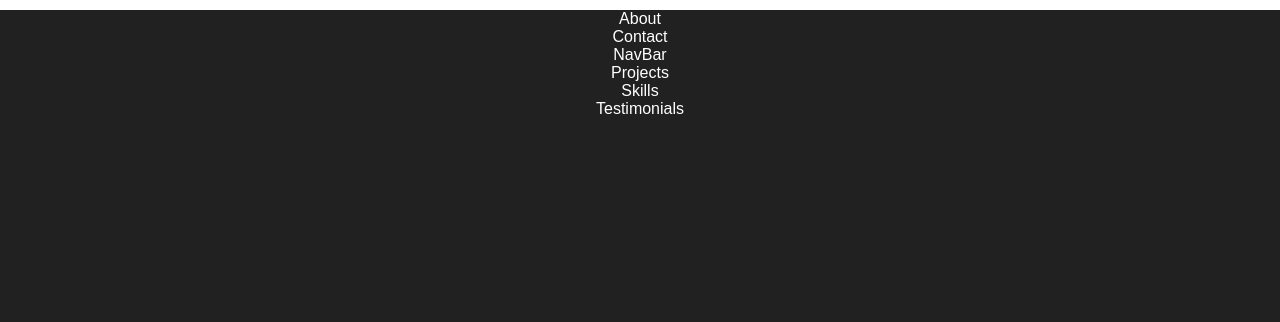
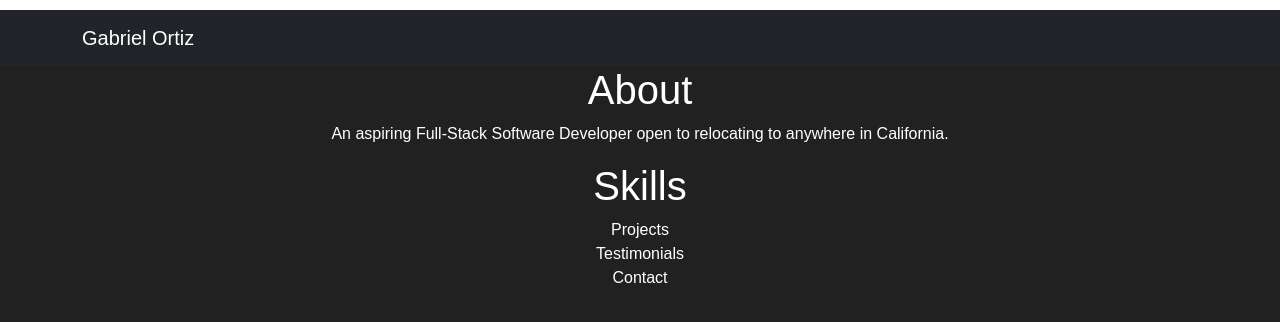
Before and after one commit to gortiz2021/GabrielO-Personal-Portfolio, a React (Create React App) app in the folder portfolio-gabrielv1/: page / in a window 1280 px wide. Shown: the top 322 px of the page. Built offline with nearby package versions, Linux system fonts and the light colour scheme.

Commit message:
Simple Navbar has been added. Logo may be added in the future.

```diff
--- a/portfolio-gabrielv1/package.json
+++ b/portfolio-gabrielv1/package.json
@@ -6,7 +6,9 @@
     "@testing-library/jest-dom": "^5.16.5",
     "@testing-library/react": "^13.4.0",
     "@testing-library/user-event": "^13.5.0",
+    "bootstrap": "^5.2.3",
     "react": "^18.2.0",
+    "react-bootstrap": "^2.7.2",
     "react-dom": "^18.2.0",
     "react-scripts": "5.0.1",
     "web-vitals": "^2.1.4"
--- a/portfolio-gabrielv1/src/App.js
+++ b/portfolio-gabrielv1/src/App.js
@@ -1,7 +1,9 @@
 import './App.css';
+import 'bootstrap/dist/css/bootstrap.min.css';
+
 import About from './components/about/About';
 import Contact from './components/contact/Contact';
-import NavBar from './components/navbar/NavBar';
+import NavBar from './components/navbar/Navbar';
 import Projects from './components/projects/Projects';
 import Skills from './components/skills/Skills';
 import Testimonials from './components/testimonials/Testimonials';
@@ -10,12 +12,12 @@ function App() {
   return (
     <main>
       <div className="App">
+        <NavBar />
         <About />
+        <Skills />
+        <Projects />
+        <Testimonials />
         <Contact />
-        <NavBar />
-        <Projects />
-        <Skills />
-        <Testimonials />
       </div>
     </main>
   );
--- a/portfolio-gabrielv1/src/components/about/About.js
+++ b/portfolio-gabrielv1/src/components/about/About.js
@@ -2,7 +2,13 @@ import React from 'react'
 
 const About = () => {
   return (
-    <div>About</div>
+    <div>
+      <h1>About</h1>
+
+      <p>
+        An aspiring Full-Stack Software Developer open to relocating to anywhere in California.
+      </p>
+    </div>
   )
 }
 
--- a/portfolio-gabrielv1/src/components/navbar/NavBar.js
+++ b/portfolio-gabrielv1/src/components/navbar/NavBar.js
@@ -1,8 +1,22 @@
 import React from 'react'
+import Navbar from 'react-bootstrap/Navbar'
+import Container from 'react-bootstrap/Container'
 
 const NavBar = () => {
   return (
-    <div>NavBar</div>
+    <div>
+
+    <Navbar bg="dark" variant='dark'>
+      <Container>
+        <Navbar.Brand href='/'>
+          Gabriel Ortiz
+        </Navbar.Brand>
+      </Container>
+    </Navbar>
+
+    </div>
+
+
   )
 }
 
--- a/portfolio-gabrielv1/src/components/skills/Skills.js
+++ b/portfolio-gabrielv1/src/components/skills/Skills.js
@@ -2,7 +2,12 @@ import React from 'react'
 
 const Skills = () => {
   return (
-    <div>Skills</div>
+    <div>
+
+      <h1>Skills</h1>
+
+
+    </div>
   )
 }
 
```
Also changed, not shown: portfolio-gabrielv1/src/images/java-logo.png (added), 1 other file (tests, documents, lock files or other folders).
